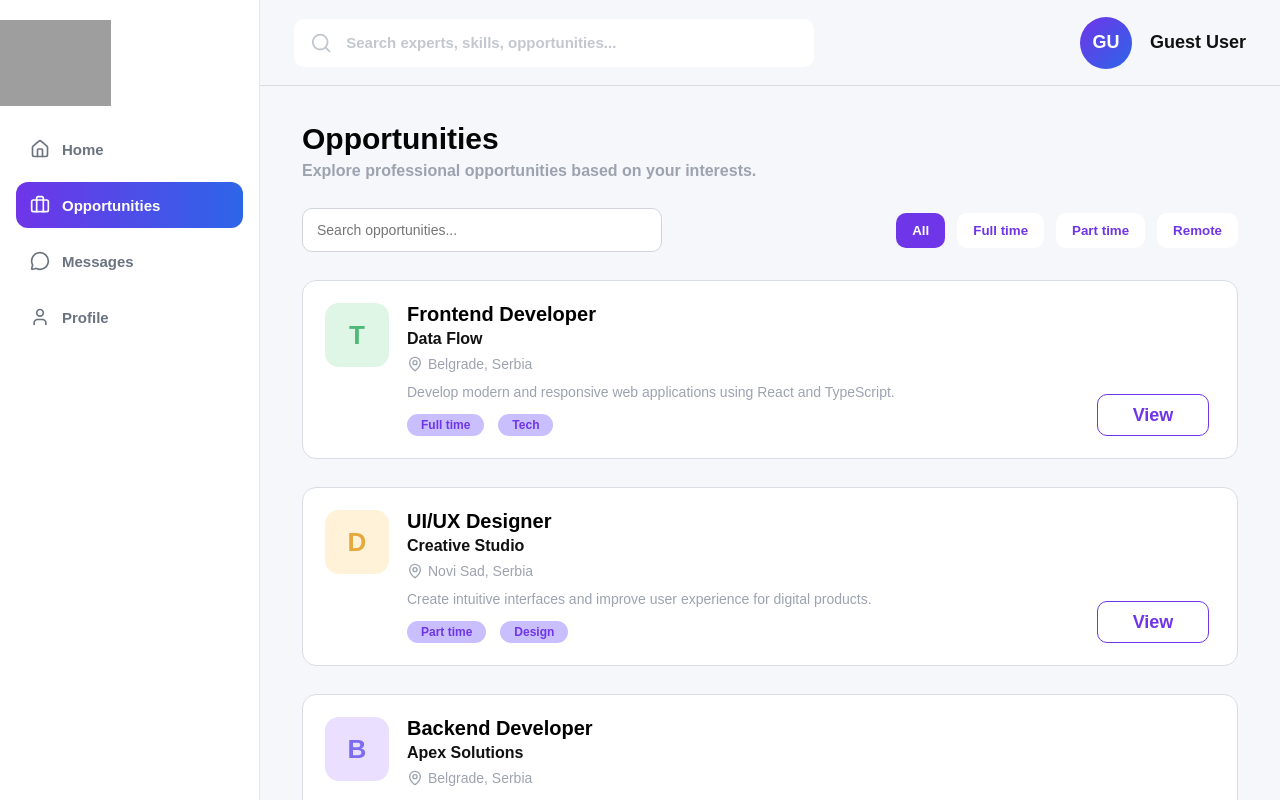
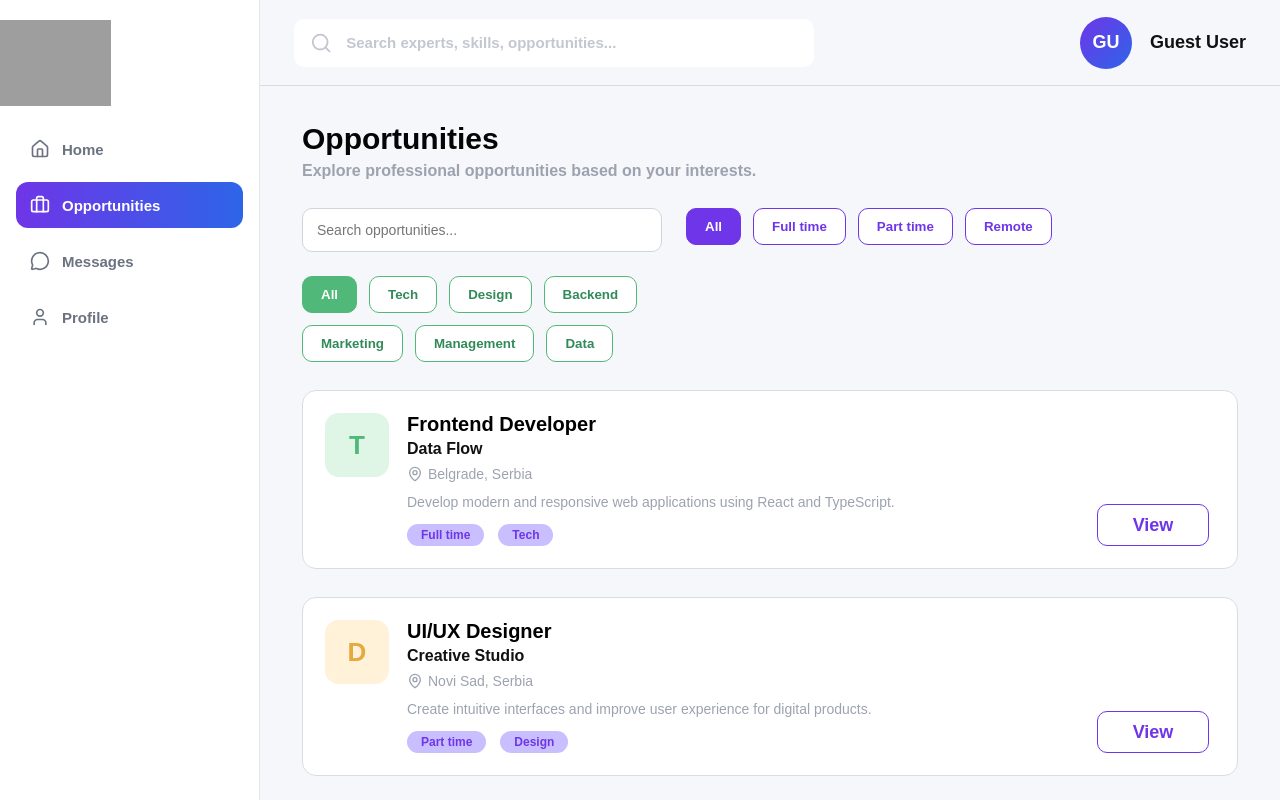
Before and after one commit to elab-development/klijentske-veb-tehnologije-i-skriptni-jezici-2025-26-2022-0159-umrezavanje-strucnjaka, a React (Vite) app: page /opportunities in a window 1280 px wide. Shown: the top 800 px of the page. Built offline with nearby package versions, Linux system fonts and the light colour scheme; grey boxes are pictures that could not be loaded.

Commit message:
Add category filtering for opportunities

```diff
--- a/src/pages/OpportunitiesPage.css
+++ b/src/pages/OpportunitiesPage.css
@@ -22,12 +22,7 @@
   gap: 28px;
 }
 
-.opportunities-controls {
-  display: flex;
-  align-items: center;
-  justify-content: space-between;
-  gap: 24px;
-}
+
 
 .opportunities-controls input {
   width: 360px;
@@ -44,7 +39,7 @@
   gap: 12px;
 }
 
-.opportunity-filters button,
+
 .pagination button {
   border: none;
   border-radius: 10px;
@@ -55,10 +50,7 @@
   cursor: pointer;
 }
 
-.opportunity-filters button.active {
-  background: #6f35e8;
-  color: white;
-}
+
 
 .pagination {
   display: flex;
@@ -76,3 +68,63 @@
   opacity: 0.5;
   cursor: not-allowed;
 }
+
+/* .category-filters {
+  display: flex;
+  gap: 12px;
+  flex-wrap: wrap;
+} */
+
+
+
+/**/
+
+.opportunities-controls {
+  display: grid;
+  grid-template-columns: 360px 1fr;
+  gap: 24px;
+  align-items: start;
+}
+
+.filters-wrapper {
+  display: flex;
+  flex-direction: column;
+  gap: 14px;
+}
+
+.opportunity-filters,
+.category-filters {
+  display: flex;
+  gap: 12px;
+  flex-wrap: wrap;
+}
+
+.opportunity-filters button {
+  border: 1px solid #6f35e8;
+  border-radius: 10px;
+  padding: 10px 18px;
+  background: white;
+  color: #6f35e8;
+  font-weight: 700;
+  cursor: pointer;
+}
+
+.opportunity-filters button.active {
+  background: #6f35e8;
+  color: white;
+}
+
+.category-filters button {
+  border: 1px solid #50b878;
+  border-radius: 10px;
+  padding: 10px 18px;
+  background: white;
+  color: #318a58;
+  font-weight: 700;
+  cursor: pointer;
+}
+
+.category-filters button.active {
+  background: #50b878;
+  color: white;
+}
--- a/src/pages/OpportunitiesPage.tsx
+++ b/src/pages/OpportunitiesPage.tsx
@@ -6,6 +6,7 @@ import "./OpportunitiesPage.css";
 function OpportunitiesPage() {
   const [searchTerm, setSearchTerm] = useState("");
   const [selectedType, setSelectedType] = useState("All");
+  const [selectedCategory, setSelectedCategory] = useState("All");
   const [currentPage, setCurrentPage] = useState(1);
 
   const itemsPerPage = 3;
@@ -18,7 +19,11 @@ function OpportunitiesPage() {
     const matchesType =
       selectedType === "All" || opportunity.type === selectedType;
 
-    return matchesSearch && matchesType;
+    const matchesCategory =
+      selectedCategory === "All" ||
+      opportunity.category === selectedCategory;
+
+    return matchesSearch && matchesType && matchesCategory;
   });
 
   const totalPages = Math.ceil(filteredOpportunities.length / itemsPerPage);
@@ -64,6 +69,30 @@ function OpportunitiesPage() {
             </button>
           ))}
         </div>
+        <div className="category-filters">
+          {[
+            "All",
+            "Tech",
+            "Design",
+            "Backend",
+            "Marketing",
+            "Management",
+            "Data",
+          ].map((category) => (
+            <button
+              key={category}
+              className={
+                selectedCategory === category ? "active" : ""
+              }
+              onClick={() => {
+                setSelectedCategory(category);
+                setCurrentPage(1);
+              }}
+            >
+              {category}
+            </button>
+          ))}
+        </div>
       </div>
 
       <div className="opportunities-list">
```
